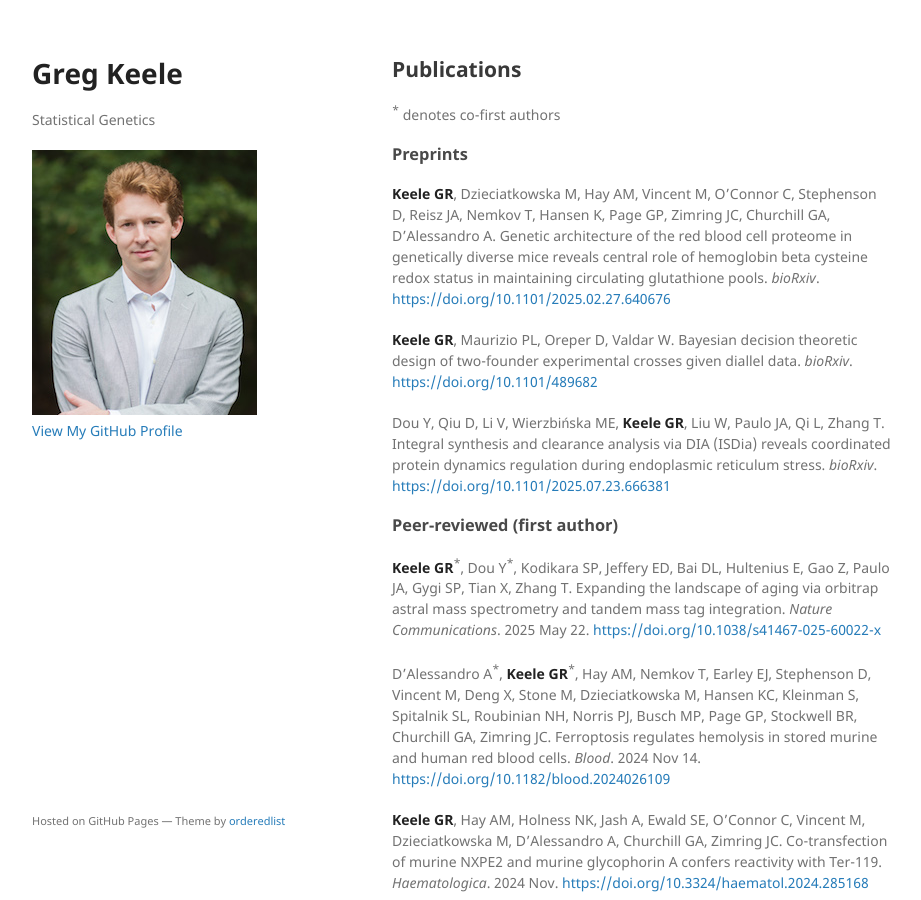
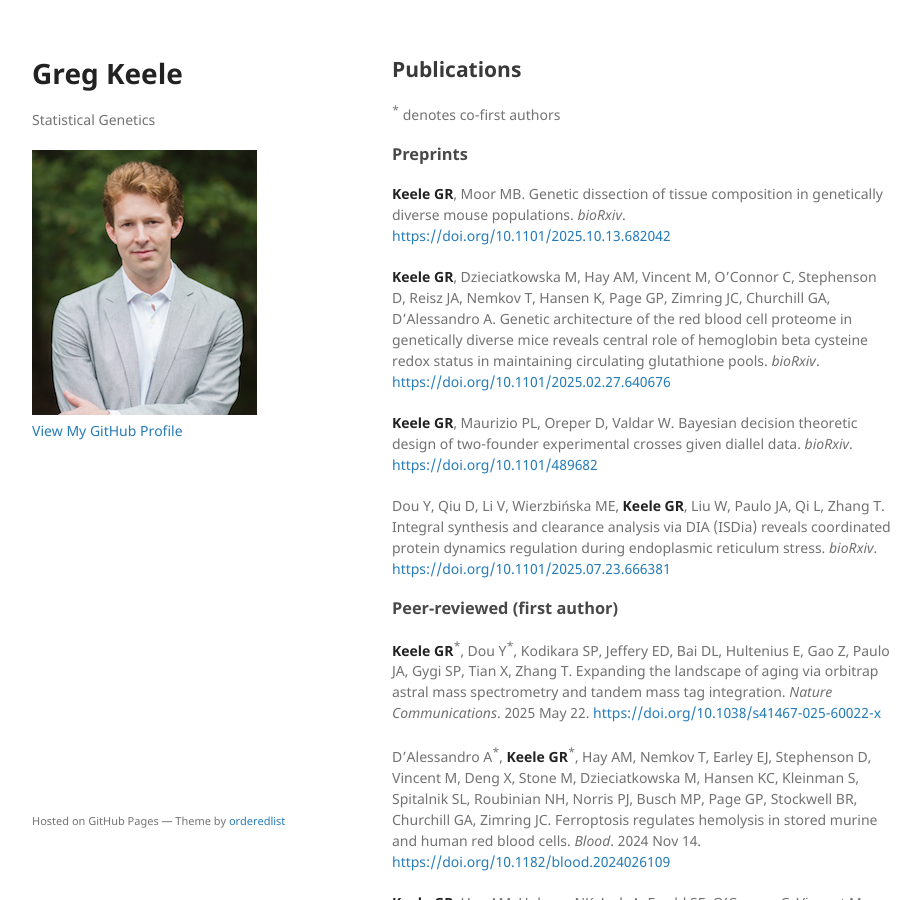
Before and after one commit to gkeele/gkeele.github.io, a Jekyll site: the page built from publications.md, in a window 1280 px wide and 900 px high. Shown: the whole window, without its empty margins (178-1099 px from the left). Built offline with Jekyll 4.4.1, drawn with Linux system fonts in a browser that asks for light colours; our own code applies the rules of GitHub Pages for plain Markdown files.

Commit message:
Added cell composition preprint

```diff
--- a/publications.md
+++ b/publications.md
@@ -6,6 +6,8 @@ layout: default
 <sup>\*</sup> denotes co-first authors
 
 ### Preprints
+
+**Keele GR**, Moor MB. Genetic dissection of tissue composition in genetically diverse mouse populations. *bioRxiv*. [https://doi.org/10.1101/2025.10.13.682042](https://doi.org/10.1101/2025.10.13.682042)
 
 **Keele GR**, Dzieciatkowska M, Hay AM, Vincent M, O'Connor C, Stephenson D, Reisz JA, Nemkov T, Hansen K, Page GP, Zimring JC, Churchill GA, D'Alessandro A. Genetic architecture of the red blood cell proteome in genetically diverse mice reveals central role of hemoglobin beta cysteine redox status in maintaining circulating glutathione pools. *bioRxiv*. [https://doi.org/10.1101/2025.02.27.640676](https://doi.org/10.1101/2025.02.27.640676)
 
```
